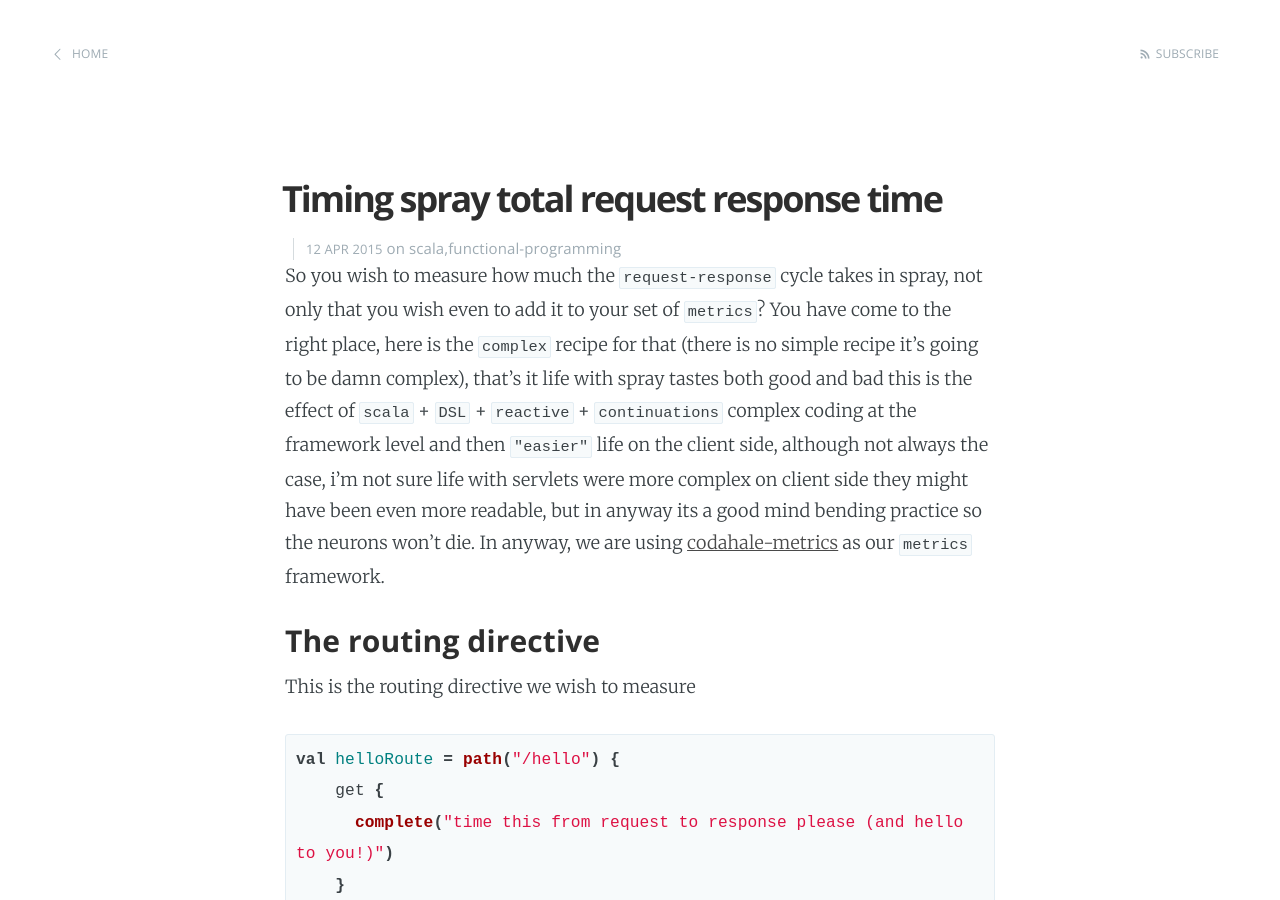
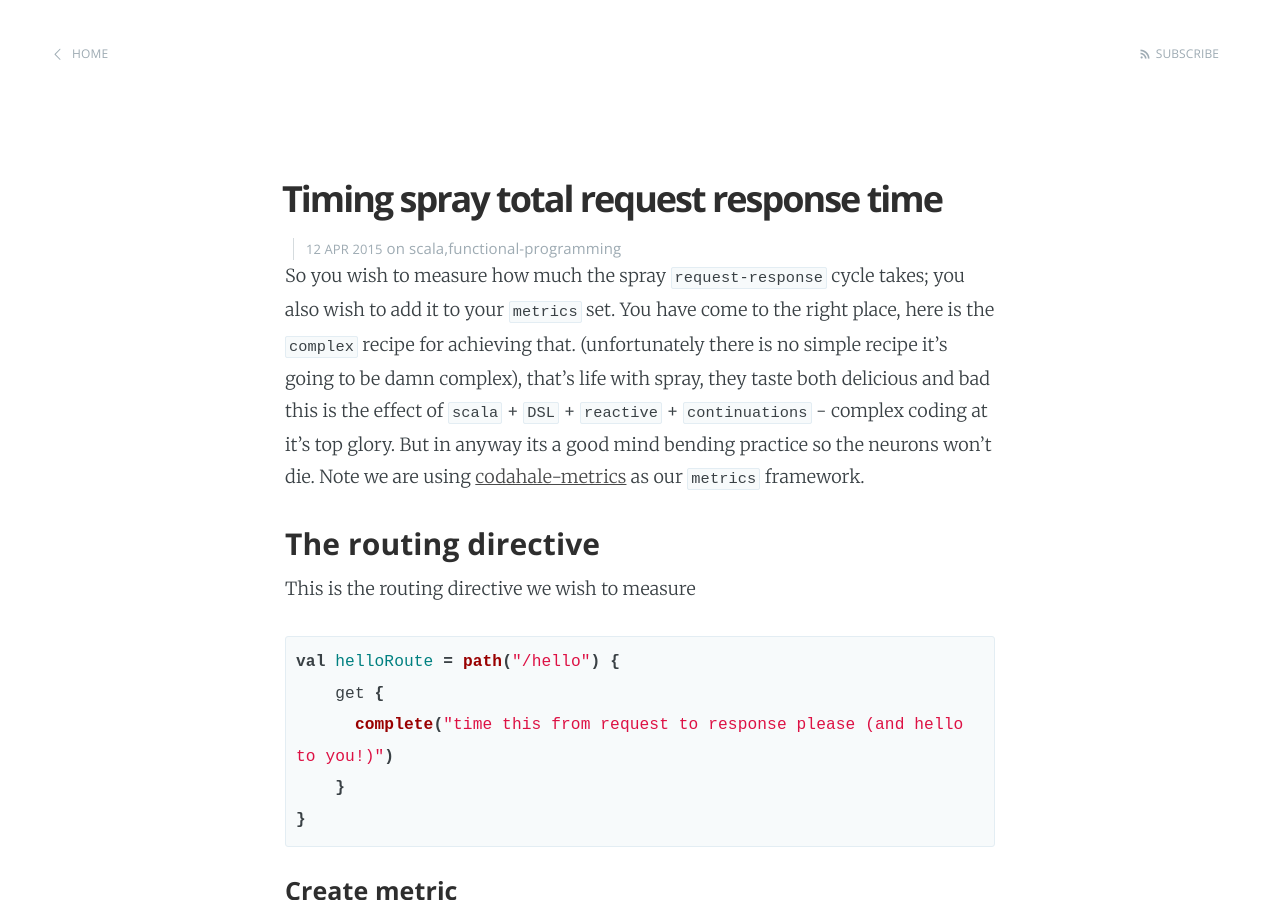
Before and after one commit to tomer-ben-david/tomer-ben-david.github.io.jekyll, a Jekyll site: the page built from _posts/2015-04-12-spray-io-timing-request-response.markdown, in a window 1280 px wide and 900 px high. Built offline with Jekyll 4.4.1, drawn with Linux system fonts in a browser that asks for light colours; Markdown is read by kramdown in place of the engine named in the settings; comment, search, counter and statistics services are not loaded.

```diff
--- a/_posts/2015-04-12-spray-io-timing-request-response.markdown
+++ b/_posts/2015-04-12-spray-io-timing-request-response.markdown
@@ -5,7 +5,7 @@
 categories: scala,functional-programming
 comments: true
 ---
-So you wish to measure how much the `request-response` cycle takes in spray, not only that you wish even to add it to your set of `metrics`? You have come to the right place, here is the `complex` recipe for that (there is no simple recipe it's going to be damn complex), that's it life with spray tastes both good and bad this is the effect of `scala` + `DSL` + `reactive` + `continuations` complex coding at the framework level and then `"easier"` life on the client side, although not always the case, i'm not sure life with servlets were more complex on client side they might have been even more readable, but in anyway its a good mind bending practice so the neurons won't die.  In anyway, we are using [codahale-metrics](https://github.com/dropwizard/metrics) as our `metrics` framework.
+So you wish to measure how much the spray `request-response` cycle takes; you also wish to add it to your `metrics` set.  You have come to the right place, here is the `complex` recipe for achieving that. (unfortunately there is no simple recipe it's going to be damn complex), that's life with spray, they taste both delicious and bad this is the effect of `scala` + `DSL` + `reactive` + `continuations` - complex coding at it's top glory.  But in anyway its a good mind bending practice so the neurons won't die.  Note we are using [codahale-metrics](https://github.com/dropwizard/metrics) as our `metrics` framework.
 
 ### The routing directive
 This is the routing directive we wish to measure
```
